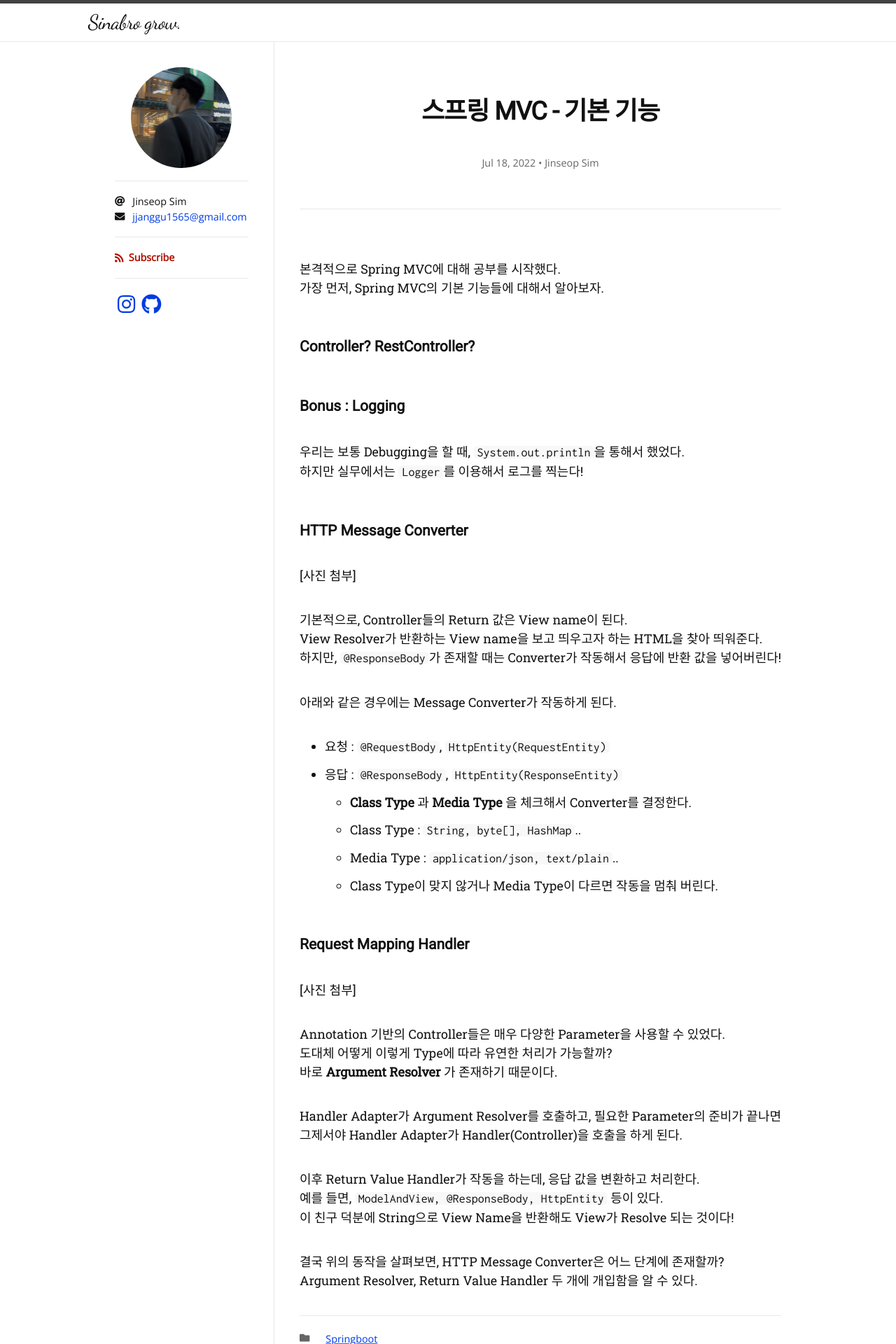
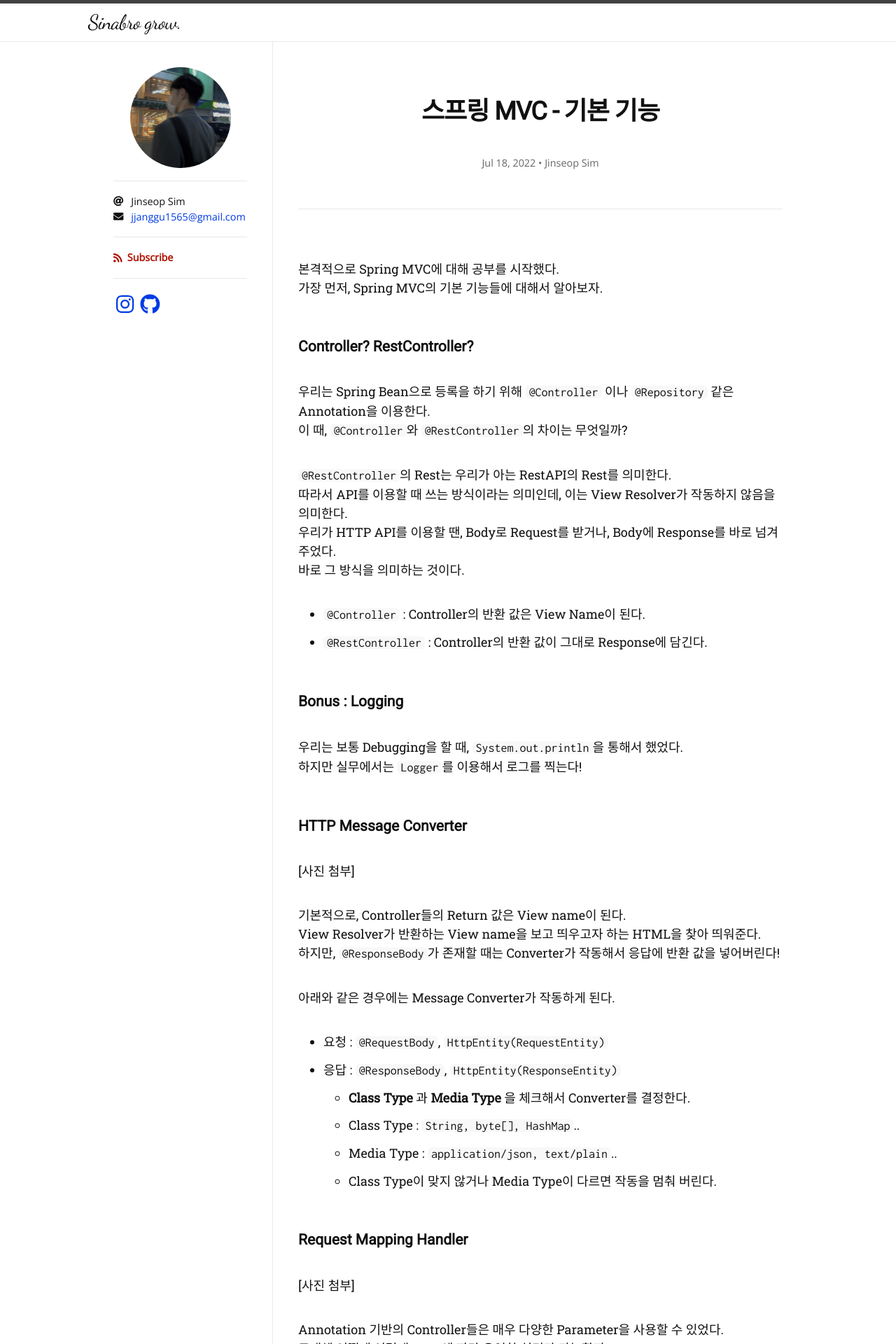
Before and after one commit to Jinseop-Sim/Jinseop-Sim.github.io, a Jekyll site: the page built from _posts/2022-07-18-spring-mvc-basic.md, in a window 1280 px wide. Shown: the top 1920 px of the page at 70% size. Built offline with Jekyll 4.4.1, drawn with Linux system fonts in a browser that asks for light colours; nearby versions of some CDN libraries; some web fonts are replaced.

Commit message:
modify post

````diff
--- a/_posts/2022-07-18-spring-mvc-basic.md
+++ b/_posts/2022-07-18-spring-mvc-basic.md
@@ -11,6 +11,16 @@ author:
 가장 먼저, Spring MVC의 기본 기능들에 대해서 알아보자.
 
 ### Controller? RestController?
+우리는 Spring Bean으로 등록을 하기 위해 ```@Controller``` 이나 ```@Repository``` 같은 Annotation을 이용한다.
+이 때, ```@Controller```와 ```@RestController```의 차이는 무엇일까?
+
+```@RestController```의 Rest는 우리가 아는 RestAPI의 Rest를 의미한다.
+따라서 API를 이용할 때 쓰는 방식이라는 의미인데, 이는 View Resolver가 작동하지 않음을 의미한다.
+우리가 HTTP API를 이용할 땐, Body로 Request를 받거나, Body에 Response를 바로 넘겨주었다.
+바로 그 방식을 의미하는 것이다.
+
+- ```@Controller``` : Controller의 반환 값은 View Name이 된다.
+- ```@RestController``` : Controller의 반환 값이 그대로 Response에 담긴다.
 
 ### Bonus : Logging
 우리는 보통 Debugging을 할 때, ```System.out.println```을 통해서 했었다.
````
